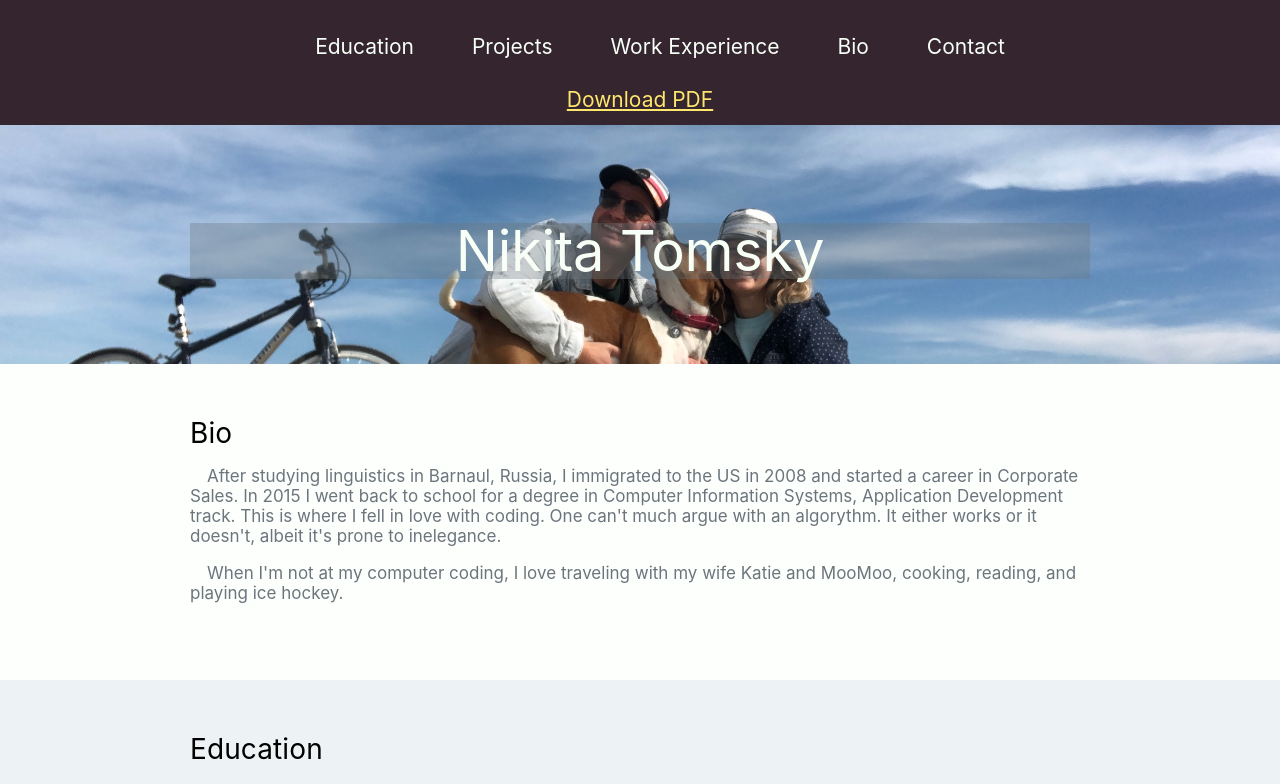
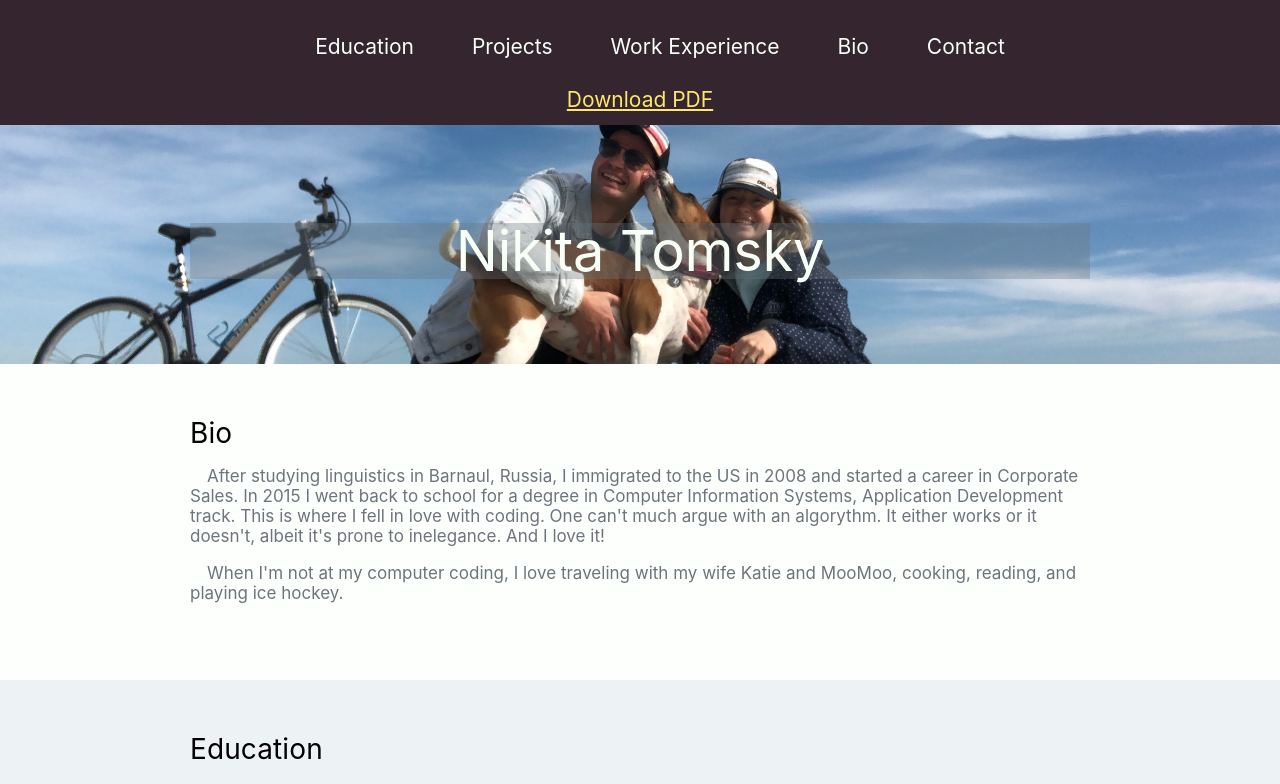
Before and after one commit to ntomsky/ntomsky.github.io, a plain HTML site: page index.html in a window 1280 px wide. Shown: the top 784 px of the page. Drawn offline with Linux system fonts and the light colour scheme.

Commit message:
header image

```diff
--- a/css/style.css
+++ b/css/style.css
@@ -110,7 +110,7 @@ header{
 	margin: 0 auto;
 	text-align: center;
 	background-image: url('../Images/IMG_0007.jpeg');
-	background-position:right 50% bottom 40%;
+	background-position:right 50% bottom 33%;
 	background-size:cover;
 	height: 100;
 }
--- a/index.html
+++ b/index.html
@@ -43,6 +43,7 @@
                  for a degree in Computer Information Systems, Application Development track.
                  This is where I fell in love with coding.
                  One can't much argue with an algorythm. It either works or it doesn't, albeit it's prone to inelegance.
+                 And I love it!
 
                 <div><p>
                   &emsp;When I'm not at my computer coding, I love traveling with my wife Katie and MooMoo, cooking, reading,
```
Also changed, not shown: 4 other files.
